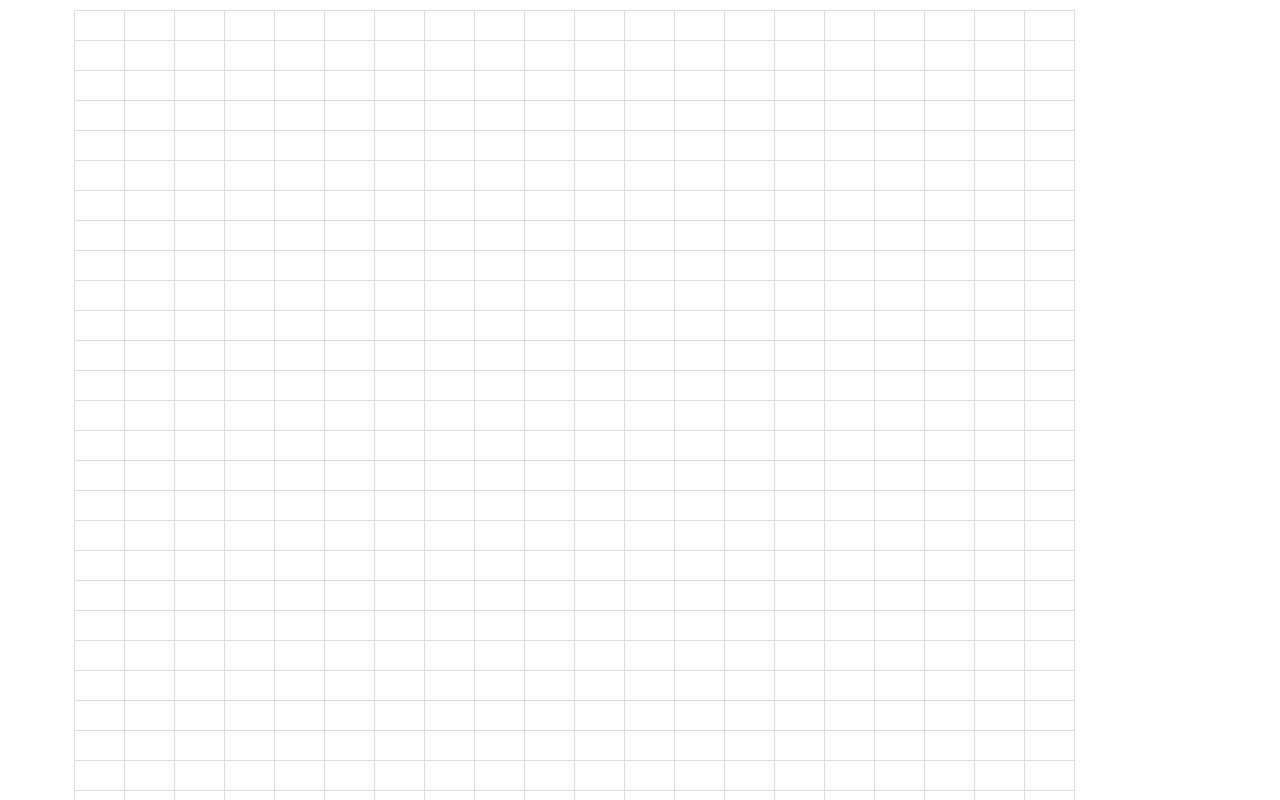
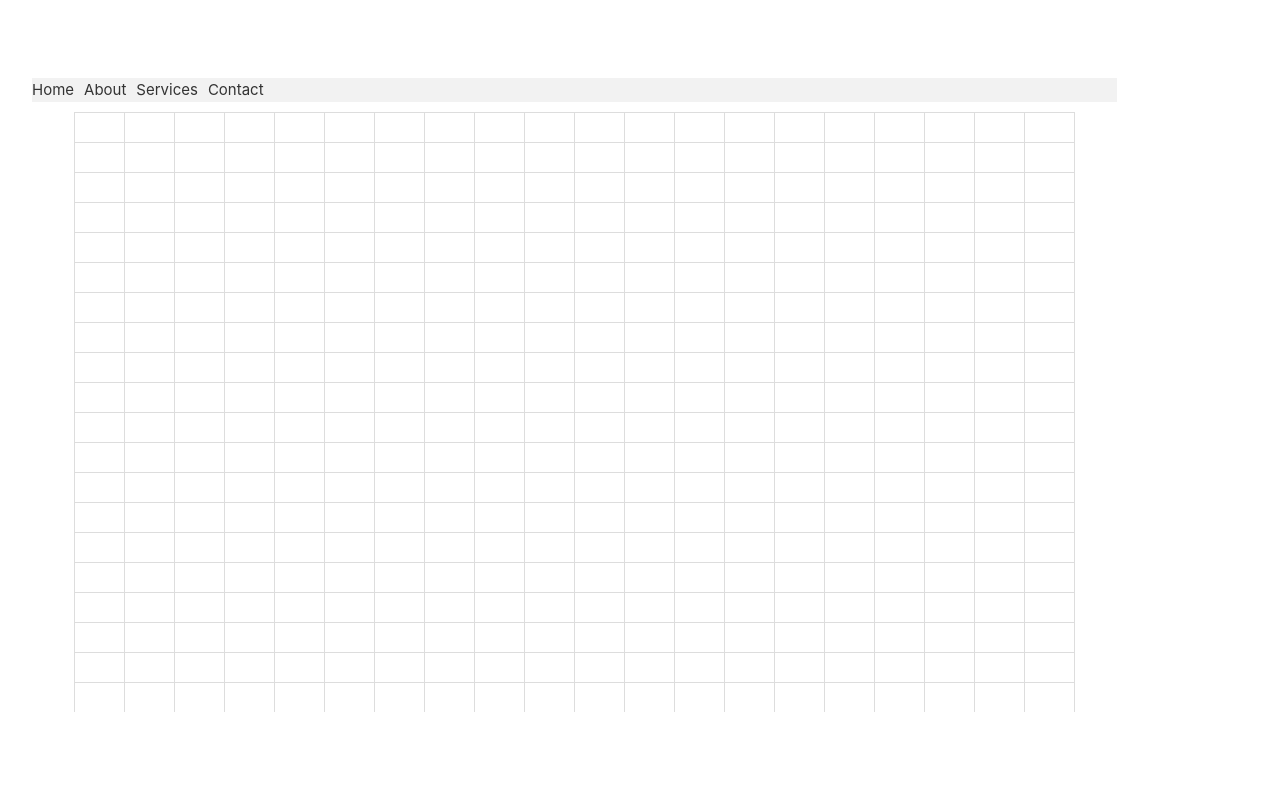
Before and after one commit to okayus/mcel, a Vue app: page / in a window 1280 px wide. Shown: the top 800 px of the page. Built offline with nearby package versions, Linux system fonts and the light colour scheme.

Commit message:
feat:ヘッダー仮追加、方向キーでのスクロール抑制

```diff
--- a/src/App.vue
+++ b/src/App.vue
@@ -1,12 +1,15 @@
 <template>
   <div>
+    <HeaderMenu />
+    <div>
       <table-component />
+    </div>
   </div>
 </template>
 
 <script lang="ts" setup>
-import TableComponent from './components/TableComponent.vue'
-
+import HeaderMenu from './components/HeaderMenu.vue';
+import TableComponent from './components/TableComponent.vue';
 </script>
 
 <style scoped>
--- /dev/null
+++ b/src/components/HeaderMenu.vue
@@ -0,0 +1,38 @@
+<template>
+    <div class="header-menu">
+        <ul>
+            <li><a href="#">Home</a></li>
+            <li><a href="#">About</a></li>
+            <li><a href="#">Services</a></li>
+            <li><a href="#">Contact</a></li>
+        </ul>
+    </div>
+</template>
+
+<script setup lang="ts">
+import { ref, onUpdated } from 'vue';
+import { marked } from 'marked';
+</script>
+
+<style scoped>
+.header-menu {
+    background-color: #f2f2f2;
+    max-height: 100vh;
+}
+
+ul {
+    list-style-type: none;
+    margin: 0;
+    padding: 0;
+}
+
+li {
+    display: inline;
+    margin-right: 10px;
+}
+
+a {
+    text-decoration: none;
+    color: #333;
+}
+</style>
--- a/src/components/TableComponent.vue
+++ b/src/components/TableComponent.vue
@@ -56,25 +56,29 @@ const handleCellKeyPress = (rowIndex: number, colIndex: number, event: any) =>{
   }
 };
 
-const moveUp = (rowIndex: number, colIndex: number) => {
+const moveUp = (rowIndex: number, colIndex: number,event: any) => {
+  event.preventDefault()
   if (rowIndex > 0 && !cellInputStatus.value[rowIndex][colIndex]) {
     handleCellClick(rowIndex - 1, colIndex);
   }
 };
 
-const moveDown = (rowIndex: number, colIndex: number) => {
+const moveDown = (rowIndex: number, colIndex: number,event: any) => {
+  event.preventDefault()
   if (rowIndex < rows.value - 1 && !cellInputStatus.value[rowIndex][colIndex]) {
     handleCellClick(rowIndex + 1, colIndex);
   }
 };
 
-const moveRight = (rowIndex: number, colIndex: number) => {
+const moveRight = (rowIndex: number, colIndex: number,event: any) => {
+  event.preventDefault()
   if (colIndex < cols.value - 1 && !cellInputStatus.value[rowIndex][colIndex]) {
     handleCellClick(rowIndex, colIndex + 1);
   }
 };
 
-const moveLeft = (rowIndex: number, colIndex: number) => {
+const moveLeft = (rowIndex: number, colIndex: number,event: any) => {
+  event.preventDefault()
   if (colIndex > 0 && !cellInputStatus.value[rowIndex][colIndex]) {
     handleCellClick(rowIndex, colIndex - 1);
   }
@@ -178,10 +182,10 @@ const handleCellBlur = (rowIndex: number, colIndex: number) => {
             @dblclick="handleCellDoubleClick(rowIndex, colIndex)"
             @keydown.enter="handleCellDoubleClick(rowIndex, colIndex)"
             @keydown.f2="handleCellDoubleClick(rowIndex, colIndex)"
-            @keydown.up="moveUp(rowIndex, colIndex)"
-            @keydown.down="moveDown(rowIndex, colIndex)"
-            @keydown.right="moveRight(rowIndex, colIndex)"
-            @keydown.left="moveLeft(rowIndex, colIndex)"
+            @keydown.up="moveUp(rowIndex, colIndex, $event)"
+            @keydown.down="moveDown(rowIndex, colIndex, $event)"
+            @keydown.right="moveRight(rowIndex, colIndex, $event)"
+            @keydown.left="moveLeft(rowIndex, colIndex, $event)"
             @keydown.ctrl.up="moveAllUp(rowIndex, colIndex)"
             @keydown.ctrl.down="moveAllDown(rowIndex, colIndex)"
             @keydown.ctrl.right="moveAllRight(rowIndex, colIndex)"
@@ -200,6 +204,8 @@ const handleCellBlur = (rowIndex: number, colIndex: number) => {
 <style scoped>
 #app {
   margin: 10px;
+  overflow-y: auto; /* Y軸方向にスクロール可能に */
+  max-height: calc(100vh - 200px); /* 表の高さを画面の高さに合わせる */
 }
 
 .spreadsheet {
```
